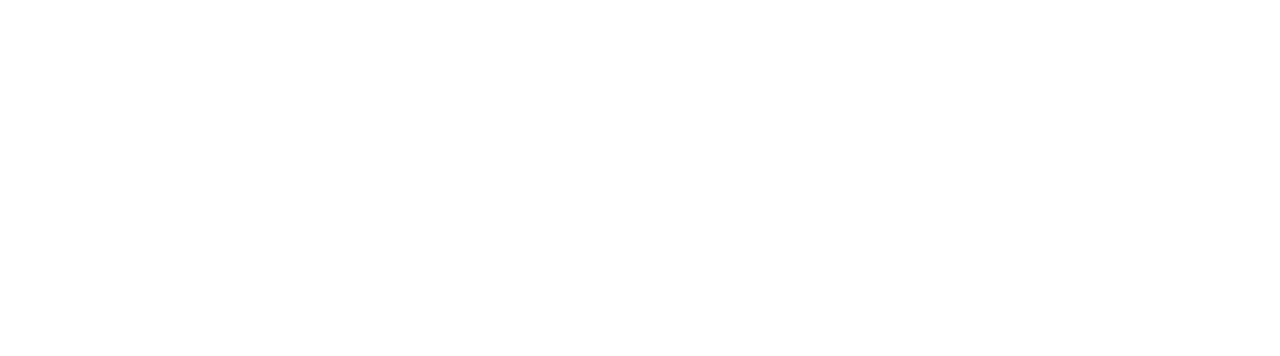
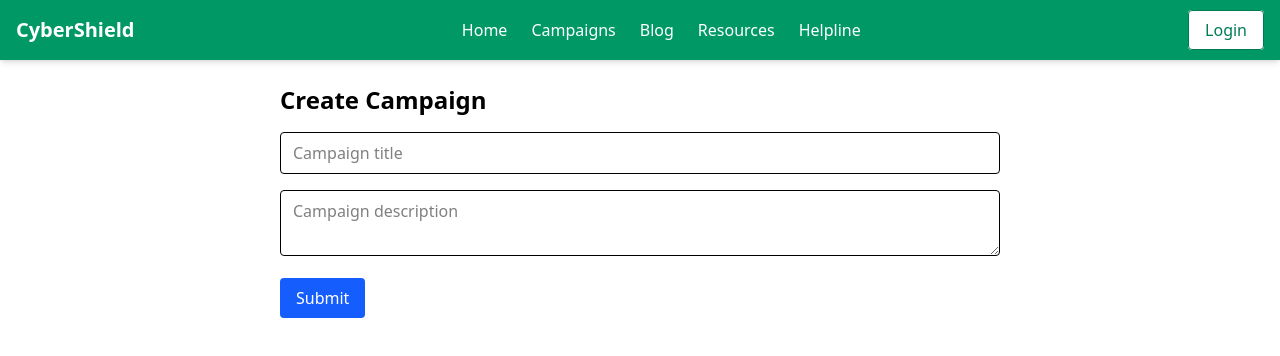
Before and after one commit to ref4t/cyber-awareness-frontend, a React (Vite) app: page /campaigns/create in a window 1280 px wide. Before the commit this address had no page. Shown: the top 356 px of the page. Built offline with nearby package versions, Linux system fonts and the light colour scheme; no server answers.

Commit message:
Redesign home page and navbar

```diff
--- a/src/App.jsx
+++ b/src/App.jsx
@@ -10,6 +10,8 @@ import { ProtectedRoute } from "./components/ProtectedRoute";
 import { Logout } from "./components/auth/logout";
 import {Dashboard} from "./pages/Dashboard";
 import Blogs from "./pages/Blogs";
+import Campaigns from "./pages/Campaigns";
+import CreateCampaign from "./pages/CreateCampaign";
 
 
 
@@ -20,6 +22,8 @@ const App = () => {
   return (
     <Routes>
     <Route path="/" element={<Home />} />
+    <Route path="/campaigns" element={<Campaigns />} />
+    <Route path="/campaigns/create" element={<CreateCampaign />} />
     <Route path="/blog" element={<Blogs />} />
     <Route path="/login" element={<Login/>} />
     <Route path="/signup" element={<SignUp />} />
--- /dev/null
+++ b/src/components/CampaignSection.jsx
@@ -0,0 +1,35 @@
+import React, { useEffect, useState } from "react";
+import { Link } from "react-router-dom";
+import API from "../utils/axios";
+
+export const CampaignSection = () => {
+  const [campaigns, setCampaigns] = useState([]);
+
+  useEffect(() => {
+    API.get("/campaigns")
+      .then((res) => setCampaigns(res.data.campaigns?.slice(0, 3) || []))
+      .catch(() => setCampaigns([]));
+  }, []);
+
+  return (
+    <section className="bg-white py-16 px-6">
+      <h3 className="text-2xl font-semibold text-center mb-10">Recent Campaigns</h3>
+      <div className="grid grid-cols-1 sm:grid-cols-2 md:grid-cols-3 gap-8 max-w-6xl mx-auto">
+        {campaigns.length === 0 && (
+          <p className="text-gray-500 col-span-full text-center">No campaigns yet.</p>
+        )}
+        {campaigns.map((camp, idx) => (
+          <div key={idx} className="bg-gray-50 rounded shadow hover:shadow-lg p-4">
+            <h4 className="font-bold text-lg">{camp.title}</h4>
+            <p className="mt-2 text-gray-700">{camp.description}</p>
+          </div>
+        ))}
+      </div>
+      <div className="text-center mt-8">
+        <Link to="/campaigns" className="bg-emerald-500 text-white px-6 py-3 rounded hover:bg-emerald-600">
+          View All Campaigns
+        </Link>
+      </div>
+    </section>
+  );
+};
--- a/src/components/Navbar.jsx
+++ b/src/components/Navbar.jsx
@@ -1,6 +1,6 @@
 // Navbar.jsx
 import { useEffect, useState, useRef } from "react";
-import { Link,useLocation  } from "react-router-dom";
+import { Link } from "react-router-dom";
 import API from "../utils/axios";
 
 export const Navbar = () => {
@@ -8,7 +8,6 @@ export const Navbar = () => {
   const [user, setUser] = useState(null);
   const [dropdownOpen, setDropdownOpen] = useState(false);
   const dropdownRef = useRef();
-  const location = useLocation();
 
   useEffect(() => {
     API.get("/user/data", { withCredentials: true })
@@ -31,22 +30,22 @@ export const Navbar = () => {
   }, []);
 
   return (
-    <header className="bg-slate-900 text-white shadow-md sticky top-0 z-50">
+    <header className="bg-emerald-600 text-white shadow-md sticky top-0 z-50">
       <div className="max-w-7xl mx-auto px-4 py-4 flex justify-between items-center">
         <h1 className="text-xl font-bold">CyberShield</h1>
         <nav className="space-x-6 hidden md:flex">
-          <Link to="/" className="hover:text-emerald-400">Home</Link>
-          <Link to="/campaigns" className="hover:text-emerald-400">Campaigns</Link>
-          <Link to="/blog" className="hover:text-emerald-400">Blog</Link>
-          <Link to="/resources" className="hover:text-emerald-400">Resources</Link>
-          <Link to="/helpline" className="hover:text-emerald-400">Helpline</Link>
+          <Link to="/" className="hover:text-white/80">Home</Link>
+          <Link to="/campaigns" className="hover:text-white/80">Campaigns</Link>
+          <Link to="/blog" className="hover:text-white/80">Blog</Link>
+          <Link to="/resources" className="hover:text-white/80">Resources</Link>
+          <Link to="/helpline" className="hover:text-white/80">Helpline</Link>
         </nav>
         <div className="space-x-3 relative" ref={dropdownRef}>
           {isLoggedIn ? (
             <div className="relative">
               <button
                 onClick={() => setDropdownOpen(!dropdownOpen)}
-                className="text-white px-4 py-2 rounded hover:bg-slate-800"
+                className="text-white px-4 py-2 rounded hover:bg-emerald-700"
               >
                 {user?.name || "User"} ▾
               </button>
@@ -60,7 +59,12 @@ export const Navbar = () => {
               )}
             </div>
           ) : (
-            <Link to="/login" className="bg-emerald-500 hover:bg-emerald-600 px-4 py-2 rounded text-white">Login</Link>
+            <Link
+              to="/login"
+              className="bg-white text-emerald-700 border border-emerald-700 px-4 py-2 rounded hover:bg-emerald-50"
+            >
+              Login
+            </Link>
           )}
           {/* <Link to="/signup">
             <button className="bg-emerald-500 hover:bg-emerald-600 px-4 py-2 rounded text-white">Get Started</button>
--- a/src/components/auth/Login.jsx
+++ b/src/components/auth/Login.jsx
@@ -2,7 +2,7 @@
 import { useState } from "react";
 import { ToastContainer, toast } from "react-toastify";
 import "react-toastify/dist/ReactToastify.css";
-import { Link, useNavigate } from "react-router-dom";
+import { Link } from "react-router-dom";
 import { AuthLayout } from "./AuthLayout";
 import { Navbar } from "../Navbar";
 import API from "../../utils/axios";
--- a/src/components/auth/SignUp.jsx
+++ b/src/components/auth/SignUp.jsx
@@ -9,13 +9,9 @@ export const SignUp = () => {
   const [name, setName] = useState("");
   const [email, setEmail] = useState("");
   const [password, setPassword] = useState("");
-  const [error, setError] = useState("");
-  const [success, setSuccess] = useState("");
 
   const handleSubmit = async (e) => {
     e.preventDefault();
-    setError("");
-    setSuccess("");
     try {
       await axios.post("http://localhost:3000/api/auth/register", {
         name,
--- a/src/components/auth/logout.jsx
+++ b/src/components/auth/logout.jsx
@@ -13,6 +13,7 @@ export const Logout = () => {
         await axios.post("http://localhost:3000/api/auth/logout", {}, { withCredentials: true });
         toast.success("Logged out successfully");
       } catch (err) {
+        console.error(err);
         toast.error("Logout failed");
       } finally {
         navigate("/login");
--- /dev/null
+++ b/src/pages/Campaigns.jsx
@@ -0,0 +1,45 @@
+import React, { useEffect, useState } from "react";
+import { Navbar } from "../components/Navbar";
+import { Link } from "react-router-dom";
+import API from "../utils/axios";
+
+const Campaigns = () => {
+  const [campaigns, setCampaigns] = useState([]);
+
+  useEffect(() => {
+    // Fetch existing campaigns if the API is available
+    API.get("/campaigns")
+      .then((res) => setCampaigns(res.data.campaigns || []))
+      .catch(() => setCampaigns([]));
+  }, []);
+
+  return (
+    <>
+      <Navbar />
+      <div className="max-w-5xl mx-auto p-6">
+        <div className="flex justify-between items-center mb-4">
+          <h2 className="text-2xl font-bold">Campaigns</h2>
+          <Link
+            to="/campaigns/create"
+            className="bg-blue-600 text-white px-4 py-2 rounded hover:bg-blue-700"
+          >
+            Create Campaign
+          </Link>
+        </div>
+        <div className="grid gap-4">
+          {campaigns.length === 0 && (
+            <p className="text-gray-500">No campaigns yet.</p>
+          )}
+          {campaigns.map((camp, idx) => (
+            <div key={idx} className="border rounded p-4 bg-white">
+              <h3 className="font-semibold text-lg">{camp.title}</h3>
+              <p className="text-gray-700 mt-2">{camp.description}</p>
+            </div>
+          ))}
+        </div>
+      </div>
+    </>
+  );
+};
+
+export default Campaigns;
--- /dev/null
+++ b/src/pages/CreateCampaign.jsx
@@ -0,0 +1,67 @@
+import React, { useState } from "react";
+import { Navbar } from "../components/Navbar";
+import { useNavigate } from "react-router-dom";
+import API from "../utils/axios";
+import { ToastContainer, toast } from "react-toastify";
+
+const CreateCampaign = () => {
+  const [title, setTitle] = useState("");
+  const [description, setDescription] = useState("");
+  const navigate = useNavigate();
+
+  const handleSubmit = (e) => {
+    e.preventDefault();
+    API.post("/campaigns", { title, description })
+      .then(() => {
+        toast.success("Campaign created!");
+        navigate("/campaigns");
+      })
+      .catch(() => toast.error("Failed to create campaign"));
+  };
+
+  return (
+    <>
+      <Navbar />
+      <div className="max-w-3xl mx-auto p-6">
+        <h2 className="text-2xl font-bold mb-4">Create Campaign</h2>
+        <form className="space-y-4" onSubmit={handleSubmit}>
+          <input
+            type="text"
+            placeholder="Campaign title"
+            className="w-full px-3 py-2 border rounded"
+            value={title}
+            onChange={(e) => setTitle(e.target.value)}
+            required
+          />
+          <textarea
+            placeholder="Campaign description"
+            className="w-full px-3 py-2 border rounded"
+            value={description}
+            onChange={(e) => setDescription(e.target.value)}
+            required
+          />
+          <button
+            type="submit"
+            className="bg-blue-600 text-white px-4 py-2 rounded hover:bg-blue-700"
+          >
+            Submit
+          </button>
+        </form>
+      </div>
+      <ToastContainer
+        position="bottom-right"
+        autoClose={5000}
+        hideProgressBar={false}
+        newestOnTop={false}
+        closeOnClick={false}
+        rtl={false}
+        pauseOnFocusLoss
+        draggable
+        pauseOnHover
+        theme="light"
+      />
+    </>
+  );
+};
+
+export default CreateCampaign;
--- a/src/pages/Home.jsx
+++ b/src/pages/Home.jsx
@@ -3,15 +3,17 @@ import { Navbar } from "../components/Navbar";
 import { HeroSection } from "../components/HeroSection";
 import { Features } from "../components/Features";
 import { BlogSection } from "../components/BlogSection";
+import { CampaignSection } from "../components/CampaignSection";
 import { Footer } from "../components/Footer";
 
 const Home = () => {
   return (
-    <div className="font-sans text-gray-800">
+    <div className="font-sans text-gray-800 bg-gradient-to-b from-emerald-50 via-white to-white">
       <Navbar />
       <HeroSection />
       <Features />
       <BlogSection />
+      <CampaignSection />
       <Footer />
     </div>
   );
```
Also changed, not shown: 1 other file (tests, documents, lock files or other folders).
